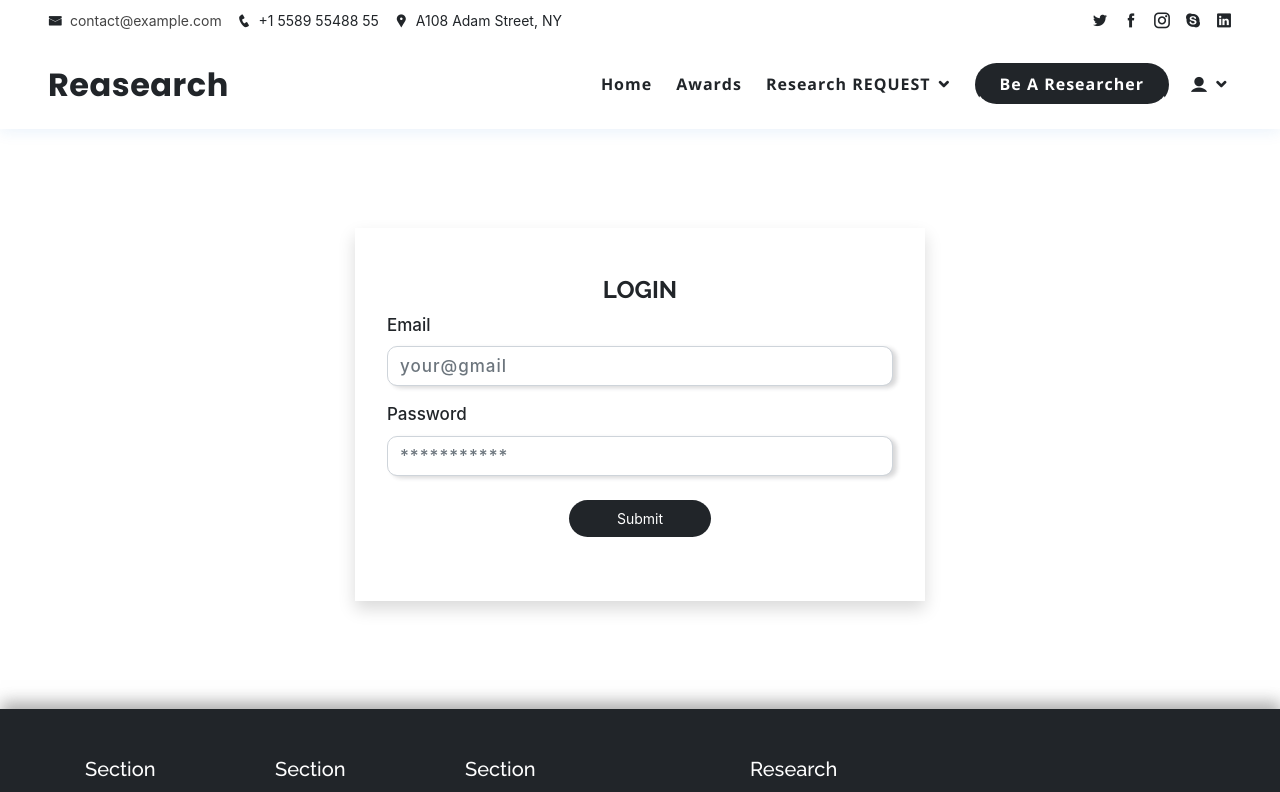
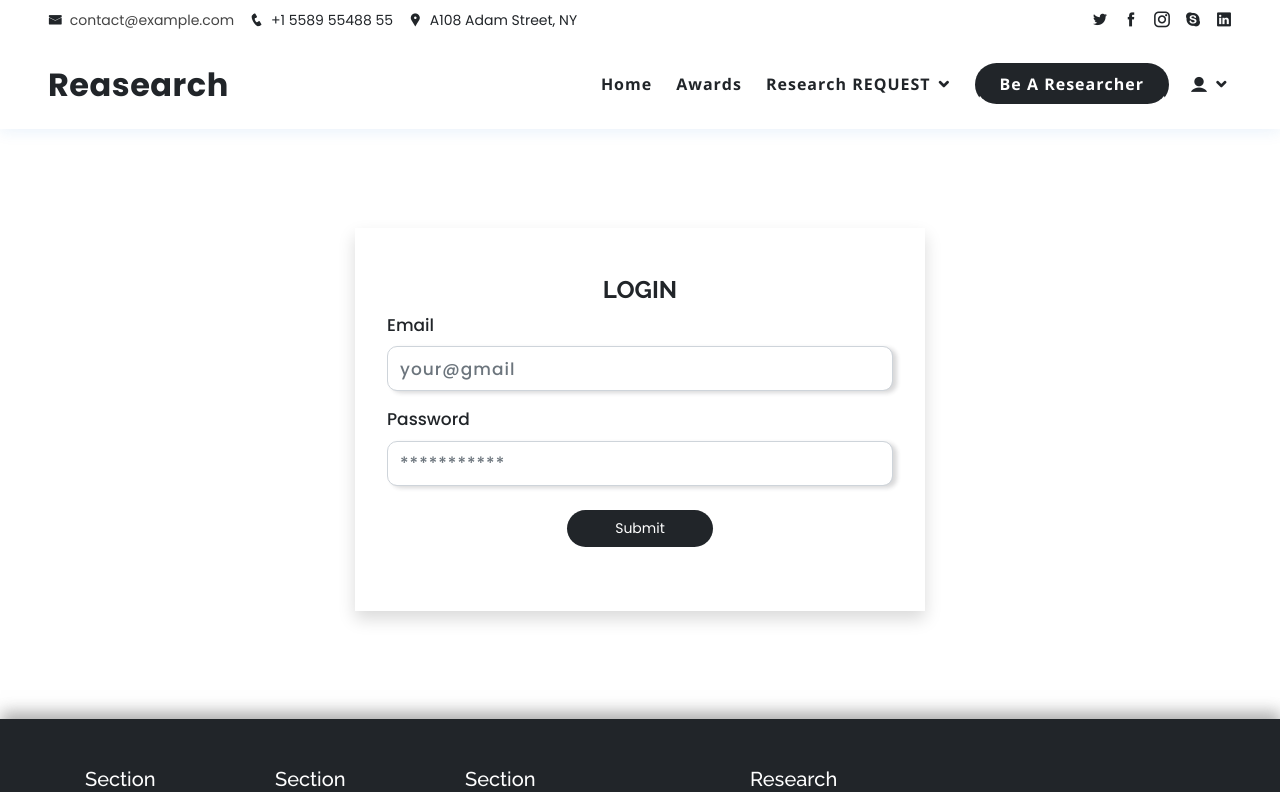
Before and after one commit to Ripon876/research-frontend, a React (Create React App) app: page /login in a window 1280 px wide. Shown: the top 792 px of the page. Built offline with nearby package versions, Linux system fonts and the light colour scheme.

Commit message:
react-select added;input height increased

```diff
--- a/package.json
+++ b/package.json
@@ -7,12 +7,14 @@
     "@testing-library/react": "^13.4.0",
     "@testing-library/user-event": "^13.5.0",
     "bootstrap": "^4.5.3",
+    "jquery": "^3.6.1",
     "react": "^18.2.0",
     "react-countup": "^6.3.1",
     "react-dom": "^18.2.0",
     "react-reveal": "^1.2.2",
     "react-router-dom": "^6.4.1",
     "react-scripts": "5.0.1",
+    "react-select": "^5.6.0",
     "sweetalert2": "^11.5.1",
     "sweetalert2-react-content": "^5.0.3",
     "swiper": "^8.4.3",
--- a/public/index.html
+++ b/public/index.html
@@ -25,12 +25,20 @@
       Learn how to configure a non-root public URL by running `npm run build`.
     -->
 
-  <link href="/assets/css/icofont/icofont.min.css" rel="stylesheet">
-  <link href="/assets/css/boxicons/css/boxicons.min.css" rel="stylesheet">
-  <link href="/assets/css/venobox/venobox.css" rel="stylesheet">
-  <link href="/assets/css/animate.css/animate.min.css" rel="stylesheet">
-  <link href="/assets/css/remixicon/remixicon.css" rel="stylesheet">
-  <link href="/assets/css/style.css" rel="stylesheet">
+    <link href="/assets/css/icofont/icofont.min.css" rel="stylesheet" />
+    <link href="/assets/css/boxicons/css/boxicons.min.css" rel="stylesheet" />
+    <link href="/assets/css/venobox/venobox.css" rel="stylesheet" />
+    <link href="/assets/css/animate.css/animate.min.css" rel="stylesheet" />
+    <link href="/assets/css/remixicon/remixicon.css" rel="stylesheet" />
+    <link href="/assets/css/style.css" rel="stylesheet" />
+
+    <link rel="preconnect" href="https://fonts.googleapis.com" />
+    <link rel="preconnect" href="https://fonts.gstatic.com" crossorigin />
+    <link
+      href="https://fonts.googleapis.com/css2?family=Poppins:wght@100&display=swap"
+      rel="stylesheet"
+    />
+
 
     <title>React App</title>
   </head>
@@ -48,10 +56,6 @@
       To create a production bundle, use `npm run build` or `yarn build`.
     -->
 
-
-
-
-
     <script src="/assets/js/jquery/jquery.min.js"></script>
     <script src="/assets/js/bootstrap/js/bootstrap.bundle.min.js"></script>
     <script src="/assets/js/jquery.easing/jquery.easing.min.js"></script>
@@ -62,5 +66,9 @@
     <script src="/assets/js/owl.carousel/owl.carousel.min.js"></script>
     <script src="/assets/js/bootstrap-datepicker/js/bootstrap-datepicker.min.js"></script>
     <script src="/assets/js/main.js"></script>
+
+
+
+
   </body>
 </html>
--- a/src/App.js
+++ b/src/App.js
@@ -11,6 +11,7 @@ import ResearchPage from './pages/ResearchPage';
 import PublicationPage from './pages/PublicationPage';
 import UserDashboard from './pages/UserDashboard';
 import ModeratorDashboard from './pages/ModeratorDashboard';
+import ApplyForInternship from './pages/ApplyForInternship';
 
 
 
@@ -33,6 +34,7 @@ function App() {
       <Route path='/dashboard/moderator/' element={<ModeratorDashboard />} />
       <Route path='/dashboard/moderator/:page' element={<ModeratorDashboard />} />
       <Route path='/dashboard/moderator/:page/:id' element={<ModeratorDashboard />} />
+      <Route path='/apply/internship' element={<ApplyForInternship />} />
     </Routes>
     </>
   )
--- a/src/components/contact/Contact.css
+++ b/src/components/contact/Contact.css
@@ -40,7 +40,7 @@
   color: #212529;
 }
 input.form-control {
-    height: 40px !important;
+    height: 45px !important;
 }
 .form-control {
   box-shadow: 4px 2px 4px 0px #25292d2e !important;
--- a/src/index.css
+++ b/src/index.css
@@ -15,7 +15,7 @@ code {
 }
 
 body {
-  font-family: "Open Sans", sans-serif;
+  font-family: 'Poppins', sans-serif !important;
   color: #444444;
 }
 
--- /dev/null
+++ b/src/pages/ApplyForInternship.jsx
@@ -0,0 +1,11 @@
+import Internship  from '../components/apply/internship/Internship';
+
+function ApplyForInternship() {
+	return (
+		<div>
+			<Internship />
+		</div>
+	)
+}
+
+export default ApplyForInternship;
```
Also changed, not shown: 1 other file (tests, documents, lock files or other folders).
